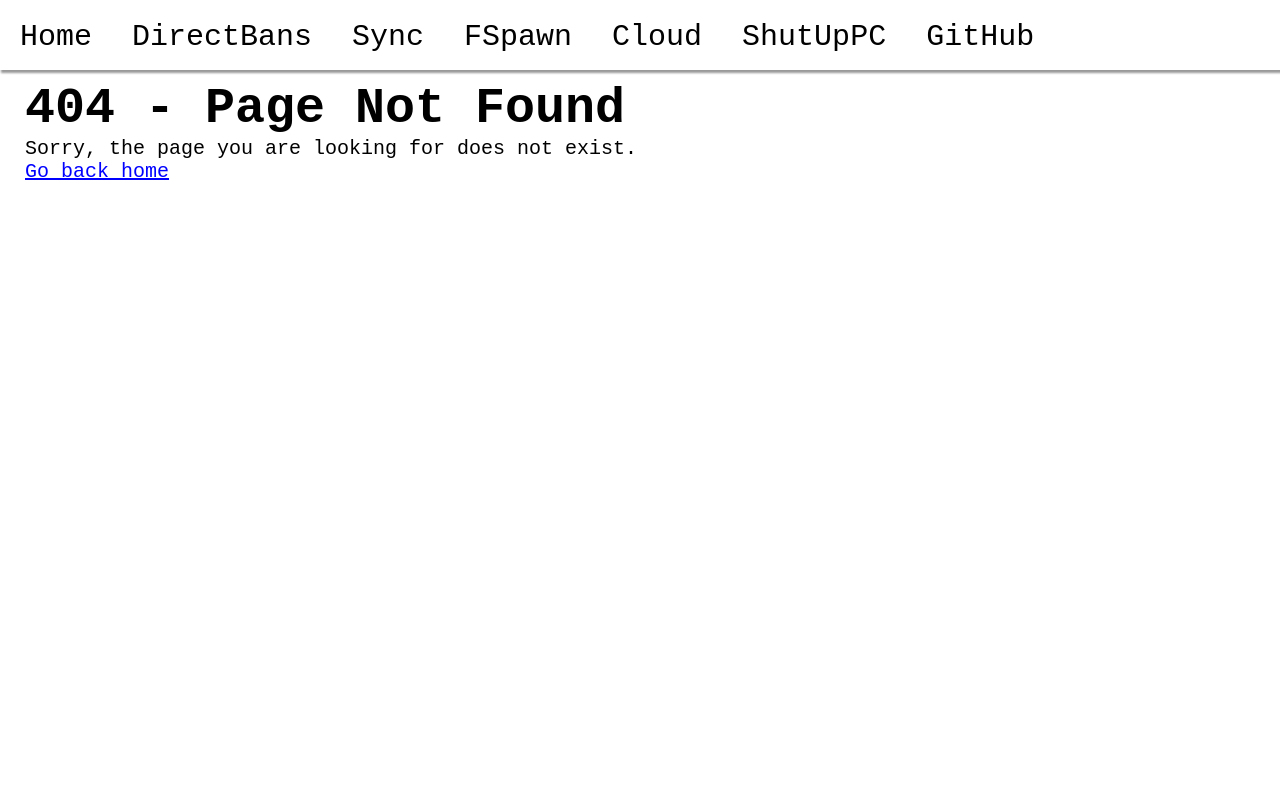
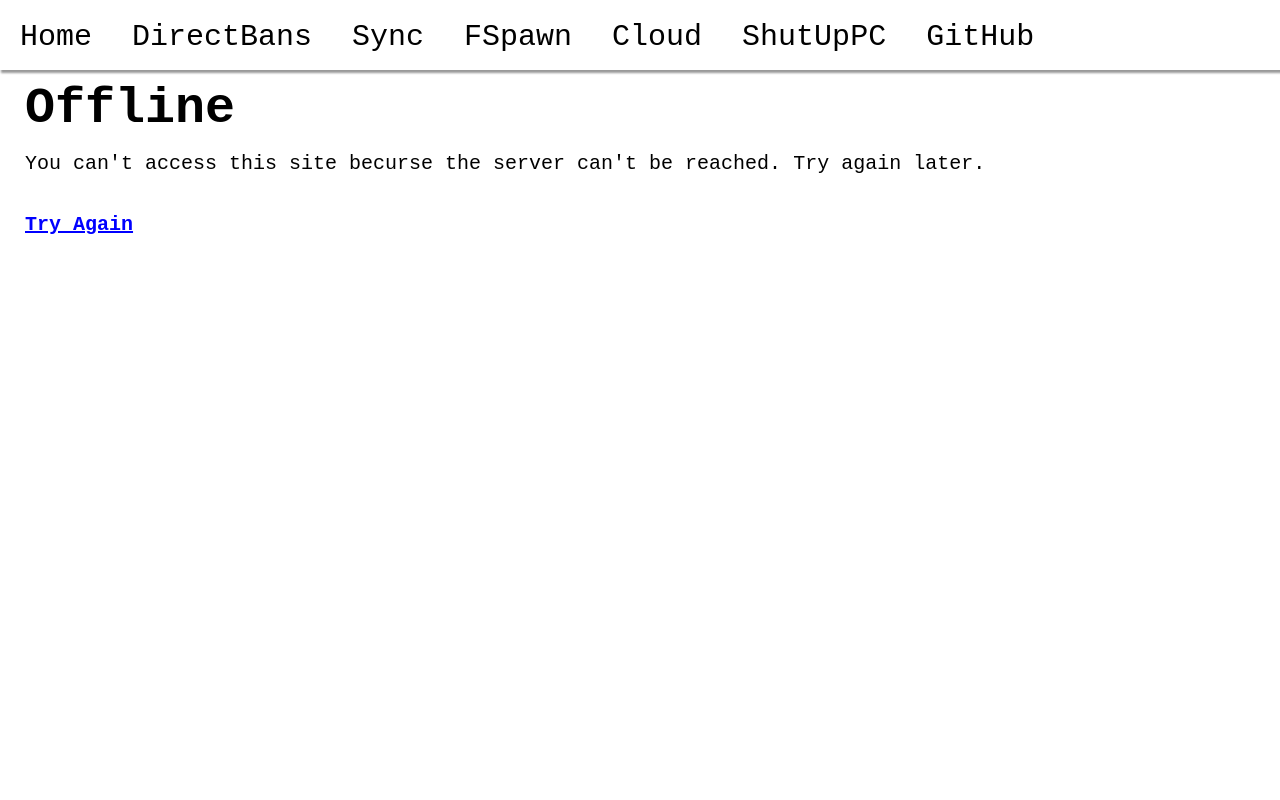
Before and after one commit to TheRockYT/www.therockyt.com, a Next.js app: page /offline in a window 1280 px wide. Before the commit this address had no page. Shown: the top 800 px of the page. Built offline with nearby package versions, Linux system fonts and the light colour scheme.

Commit message:
Added offline page

```diff
--- a/app/layout.tsx
+++ b/app/layout.tsx
@@ -19,6 +19,8 @@ export default function RootLayout({
     <html lang="en">
       <head>
         <meta charSet="UTF-8" />
+        <link rel="apple-touch-icon" href="/img/therockyt.png" />
+        <meta name="application-name" content="TheRockYT" />
         <meta httpEquiv="X-UA-Compatible" content="IE=edge" />
         <meta name="viewport" content="width=device-width, initial-scale=1.0" />
         <link
@@ -27,7 +29,6 @@ export default function RootLayout({
           type="image/x-icon"
         />
         <link rel="manifest" href="/manifest.json" />
-        <link rel="apple-touch-icon" href="/img/therockyt.png" />
         <meta name="theme-color" content="#fff" />
       </head>
       <body>
--- /dev/null
+++ b/app/offline/page.tsx
@@ -0,0 +1,25 @@
+export const metadata = {
+  title: "Offline - TheRockYT",
+  description: "TheRockYT's Website",
+};
+import "@/style/home.css";
+
+import Link from "next/link";
+
+export default function HomePage() {
+  return (
+    <div>
+      <h1>Offline</h1>
+      <br />
+      <p>
+        You can't access this site becurse the server can't be reached. Try
+        again later.
+      </p>
+      <br />
+      <br />
+      <h2>
+        <Link href={"/"}>Try Again</Link>
+      </h2>
+    </div>
+  );
+}
--- a/next.config.js
+++ b/next.config.js
@@ -1,3 +1,5 @@
+/** @type {import('next').NextConfig} */
+
 const withPWA = require("next-pwa")({
   dest: "public",
   register: true,
@@ -6,13 +8,16 @@ const withPWA = require("next-pwa")({
 
 module.exports = withPWA({
   reactStrictMode: true,
+  experimental: {
+    appDir: true, // <---- Comment and Uncomment this
+  },
 });
 
 /** @type {import('next').NextConfig} */
-const nextConfig = {
+/*const nextConfig = {
   experimental: {
     appDir: true,
   },
 };
 
-module.exports = nextConfig;
+module.exports = nextConfig;*/
--- a/package.json
+++ b/package.json
@@ -15,8 +15,8 @@
     "autoprefixer": "10.4.14",
     "eslint": "8.39.0",
     "eslint-config-next": "13.3.1",
-    "next": "^13.3.1",
-    "next-pwa": "^5.6.0",
+    "next": "latest",
+    "next-pwa": "latest",
     "postcss": "8.4.23",
     "react": "18.2.0",
     "react-dom": "18.2.0",
```
Also changed, not shown: 2 other files (tests, documents, lock files or other folders).
